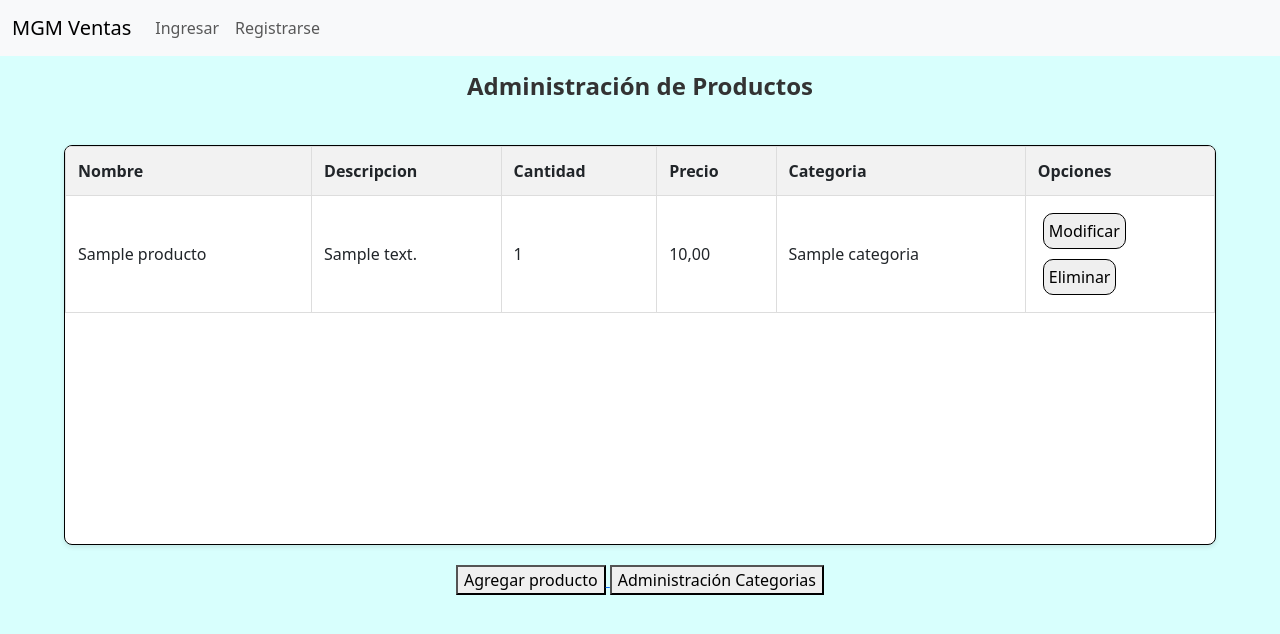
After one commit to GoNf55/Ventas-Testing, a Django app: page /stock/productos/ in a window 1280 px wide. The commit adds this page. Shown: the top 634 px of the page. Run offline with Django 4.2, Linux system fonts and the light colour scheme; tables that the repository leaves empty hold one stand-in row (values such as "Sample post"); some libraries are stand-ins or nearby versions.

Commit message:
ft: agregamos consultar,crear,modificar productos

```diff
--- a/VentasTesting/VentasTesting/urls.py
+++ b/VentasTesting/VentasTesting/urls.py
@@ -20,6 +20,7 @@ from django.urls import path, include
 urlpatterns = [
     path('admin/', admin.site.urls),
     path('', include('appCore.urls')),
+    path('stock/', include('stock.urls')),
     path('clientes/', include('clientes.urls')),
     path('accounts/', include('django.contrib.auth.urls')),
 ]
--- a/VentasTesting/appCore/templates/appCore/base.html
+++ b/VentasTesting/appCore/templates/appCore/base.html
@@ -28,7 +28,7 @@
                     <a class="nav-link" href="{% url 'clientes' %}" >Clientes</a>
                   </li>
                   <li class="nav-item">
-                    <a class="nav-link" href="#" >Productos</a>
+                    <a class="nav-link" href="{% url 'productos' %}" >Productos</a>
                   </li>
                   <li class="nav-item">
                     <a class="nav-link" href="{% url 'deslogueo' %}">Salir</a>
--- a/VentasTesting/appCore/templates/appCore/home.html
+++ b/VentasTesting/appCore/templates/appCore/home.html
@@ -11,10 +11,10 @@
                 <a href="#">Gestion de Ventas</a>
             </li>
             <li>
-                <a href="{% url 'clientes'%}">Administracion Clientes</a>
+                <a href="{% url 'clientes'%}">Administración de Clientes</a>
             </li>
             <li>
-                <a href="#">Administracion Productos</a>
+                <a href="{% url 'productos' %}">Administración  de Productos</a>
             </li>
         </ul>
     </div>
--- a/VentasTesting/static/appCore/css/styles.css
+++ b/VentasTesting/static/appCore/css/styles.css
@@ -171,3 +171,84 @@ td button{
 .clientes-addmod-form-sec__div form{
 
 }
+
+
+/* -------------- templates administracion de clientes ---------------- */
+/* --- principal ----------------------------*/
+.title-sec{
+    display: flex;
+    justify-content: center;
+    align-items: center;
+    margin: 16px;
+}
+.productos-sec{
+    display: flex;
+    flex-direction: column;
+    justify-content: center;
+    align-items: center;
+}
+
+/*Estilos de tabla productos */
+.div-productos{
+    margin: 20px;
+    border: solid 1px black;
+    width: 90%;
+    height: 50vh;
+    overflow-y: auto;
+    border-radius: 8px;
+    background-color: #fff;
+    box-shadow: 0 2px 5px rgba(0, 0, 0, 0.1);
+}
+.div-productos__table{
+    border: none;
+    width: 100%;
+    border-collapse: collapse;
+}
+.div-productos__table th,
+.div-productos__table td {
+    border: 1px solid #ddd;
+    padding: 12px;
+    text-align: left;
+}
+
+.div-productos__table th {
+    background-color: #f2f2f2;
+    position: sticky;
+    top: 0;
+    z-index: 1;
+    font-weight: bold;
+}
+
+.div-productos__table tr:nth-child(even) {
+    background-color: #f9f9f9;
+}
+
+.div-productos__table tr:hover {
+    background-color: #f1f1f1;
+}
+
+td button{
+    border-radius: 10px;
+    border: solid 1px black;
+    margin: 5px;
+    padding: 5px;
+
+}
+.opts-producto-table{
+    display: flex;
+    justify-content: center;
+    align-items: center;
+}
+
+.options-producto{
+    display: flex;
+    justify-content: flex-start;
+    align-items: center;
+    width: 90%;
+}
+.options-producto button{
+    padding: 10px;
+    margin: 10px;
+    border-radius: 10px;
+    width: 200px;
+}
--- /dev/null
+++ b/VentasTesting/stock/templates/stock/productos.html
@@ -0,0 +1,58 @@
+{% extends 'appCore/base.html' %}
+{% block title%} MGM - Administracion Productos {% endblock %}
+{% block content %}
+{% load crispy_forms_tags %}
+<section class="title-sec">
+    <h2>Administración de Productos</h2>
+</section>
+<section class="productos-sec">
+<!-- aca iria el listado de clientes-->
+    <div class="div-productos">
+        <table border="1" class="div-productos__table">
+            <thead>
+                <tr>
+                    <th>Nombre</th>
+                    <th>Descripcion</th>
+                    <th>Cantidad</th>
+                    <th>Precio</th>
+                    <th>Categoria</th>
+                    <th>Opciones</th>
+                </tr>
+            </thead>
+            <tbody>
+                {% for producto in productos_list %}
+                    <tr>
+                        <td>{{ producto.nombre }}</td>
+                        <td>{{ producto.descripcion }}</td>
+                        <td>{{ producto.cantidad }}</td>
+                        <td>{{ producto.precio }}</td>
+                        <td>{{ producto.categoria }}</td>
+                        <td class="opts-productos-table">
+                            <a href="{% url 'modproducto' producto.id_producto %}">
+                                <button>Modificar</button>
+                            </a>
+                            <form action="" method="post" onsubmit="return confirmarEliminacion()">
+                                {% csrf_token %}
+                                <button class="opt-producto-del-btn" type="submit">Eliminar</button>
+                            </form>
+                        </td>
+                    </tr>
+                {% endfor %}
+            </tbody>
+        </table>
+    </div>
+    <div class="options-productos">
+        <a href="{% url 'addproducto' %}">
+            <button>Agregar producto</button>
+        </a>
+        <a href="">
+            <button>Administración Categorias</button>
+        </a>
+    </div>
+</section>
+<script type="text/javascript">
+    function confirmarEliminacion() {
+        return confirm("¿Estás seguro de que deseas eliminar este cliente?");
+    }
+</script>
+{% endblock %}
--- /dev/null
+++ b/VentasTesting/stock/urls.py
@@ -0,0 +1,8 @@
+from django.urls import path
+from . import views
+
+urlpatterns = [
+    path('productos/', views.productos, name='productos'),
+    path('addproducto/', views.addproductos, name='addproducto'),
+    path('modproducto/<int:producto_id>/', views.modproductos, name='modproducto'),
+]
--- a/VentasTesting/stock/views.py
+++ b/VentasTesting/stock/views.py
@@ -1,3 +1,30 @@
-from django.shortcuts import render
+from django.shortcuts import render, redirect, get_object_or_404
+from .forms import ProductoForm
+from .models import Producto
 
 # Create your views here.
+
+def productos(request):
+    lista_productos=Producto.objects.all().order_by('nombre')
+    return render(request,'stock/productos.html', {'productos_list': lista_productos})
+
+def addproductos(request):
+    if request.method == 'POST':
+        form = ProductoForm(request.POST)
+        if form.is_valid():
+            form.save()
+            return redirect('productos')
+    else:
+        form = ProductoForm()
+    return render(request, 'stock/addproductos.html', {'form': form})
+
+def modproductos(request, producto_id):
+    producto = get_object_or_404(Producto, id_producto=producto_id)
+    if request.method == 'POST':
+        form = ProductoForm(request.POST, instance=producto_id)
+        if form.is_valid():
+            form.save()
+            return redirect('productos')
+    else:
+        form = ProductoForm(instance=producto)
+    return render(request, 'stock/modproductos.html', {'form': form, 'producto': producto})
```
Also changed, not shown: VentasTesting/stock/forms.py (added, +9 -0 lines), VentasTesting/stock/templates/stock/addproductos.html (added, +19 -0 lines), VentasTesting/stock/templates/stock/modproductos.html (added, +19 -0 lines).
